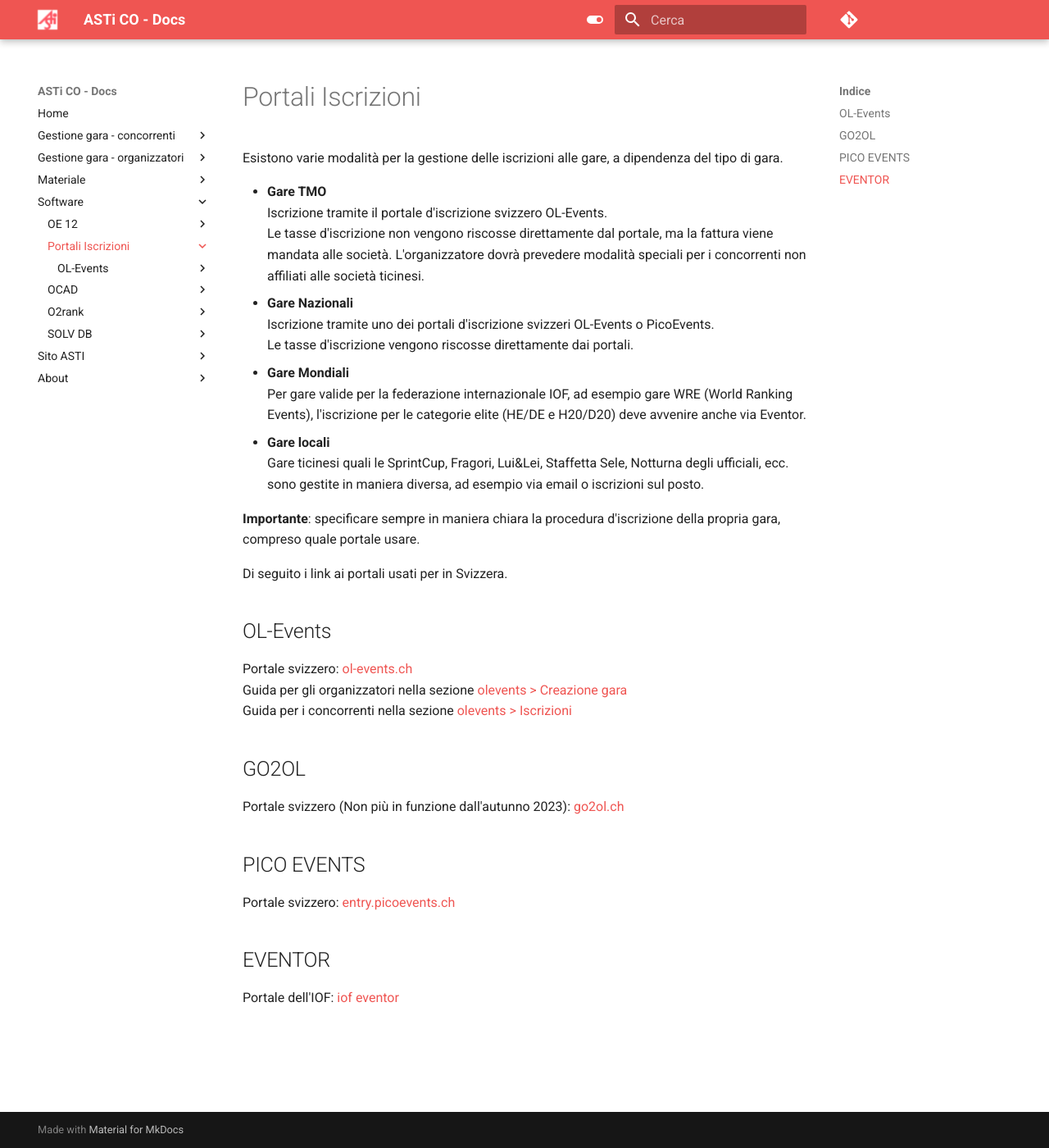
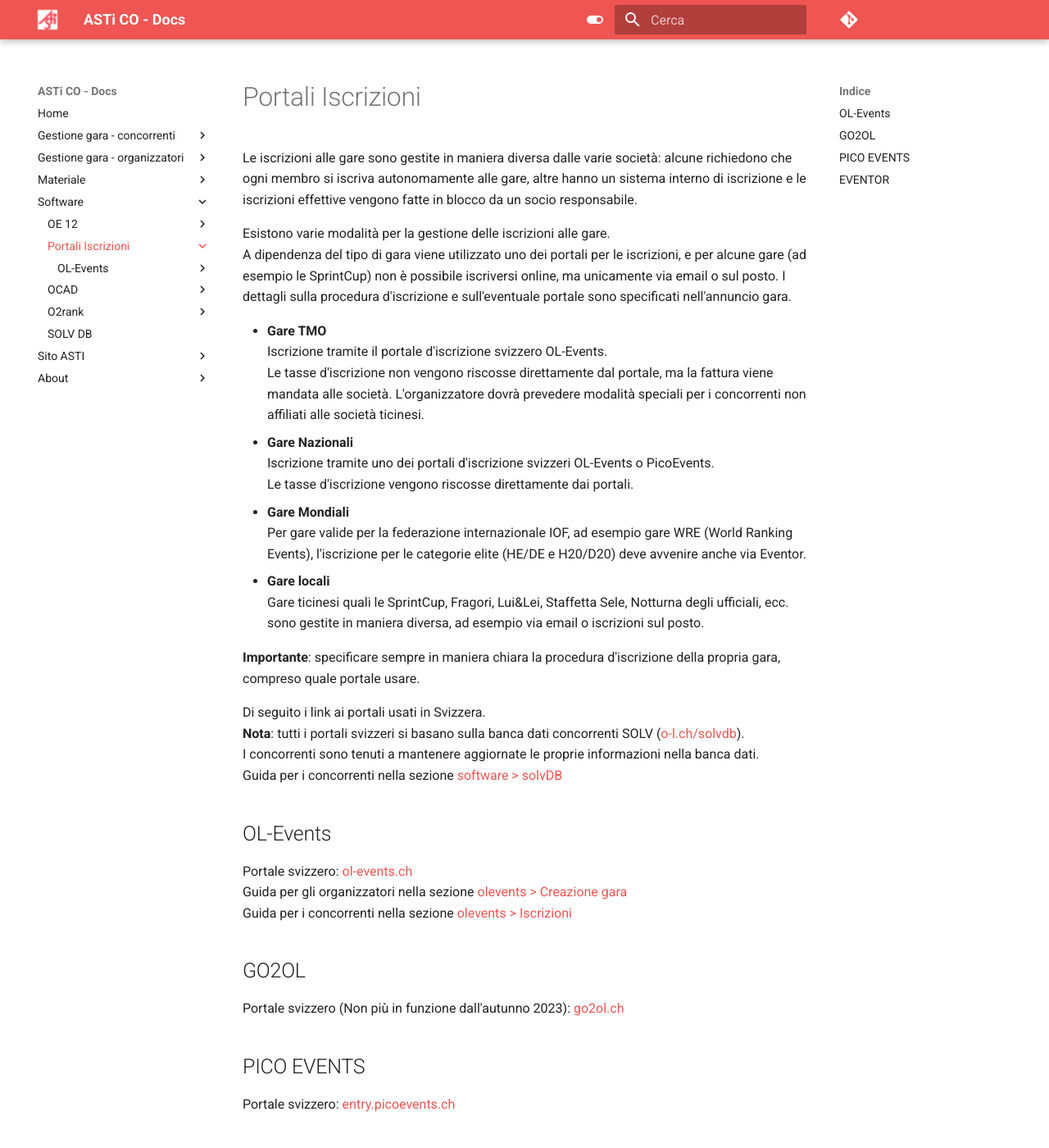
Before and after one commit to asti-co/doc, an MkDocs documentation site: the page built from docs/software/portali_iscrizioni/index.md, in a window 1280 px wide and 1400 px high. Shown: the whole window at 82% size. Built offline with MkDocs 1.6.1 and Material for MkDocs 9.7.7, drawn with Linux system fonts in a browser that asks for light colours; comment, search, counter and statistics services are not loaded; some of the changed text lies outside the part shown.

Commit message:
solvDB pagina unica

```diff
--- a/docs/software/portali_iscrizioni/index.md
+++ b/docs/software/portali_iscrizioni/index.md
@@ -1,5 +1,8 @@
 # Portali Iscrizioni
-Esistono varie modalità per la gestione delle iscrizioni alle gare, a dipendenza del tipo di gara.
+Le iscrizioni alle gare sono gestite in maniera diversa dalle varie società: alcune richiedono che ogni membro si iscriva autonomamente alle gare, altre hanno un sistema interno di iscrizione e le iscrizioni effettive vengono fatte in blocco da un socio responsabile.
+
+Esistono varie modalità per la gestione delle iscrizioni alle gare.
+A dipendenza del tipo di gara viene utilizzato uno dei portali per le iscrizioni, e per alcune gare (ad esempio le SprintCup) non è possibile iscriversi online, ma unicamente via email o sul posto. I dettagli sulla procedura d'iscrizione e sull'eventuale portale sono specificati nell'annuncio gara.
 
 - **Gare TMO**
 Iscrizione tramite il portale d'iscrizione svizzero OL-Events.
@@ -15,7 +18,13 @@
 
 **Importante**: specificare sempre in maniera chiara la procedura d'iscrizione della propria gara, compreso quale portale usare.
 
-Di seguito i link ai portali usati per in Svizzera.
+Di seguito i link ai portali usati in Svizzera.
+**Nota**: tutti i portali svizzeri si basano sulla banca dati concorrenti SOLV ([o-l.ch/solvdb](https://www.o-l.ch/cgi-bin/solvdb)).
+I concorrenti sono tenuti a mantenere aggiornate le proprie informazioni nella banca dati.
+Guida per i concorrenti nella sezione [software > solvDB](../solvDB)
+
+
+
 ## OL-Events
 
 Portale svizzero: [ol-events.ch](https://portal.ol-events.ch/it)
@@ -34,3 +43,4 @@
 ## EVENTOR
 
 Portale dell'IOF: [iof eventor](https://eventor.orienteering.org/Events)
+Questo portale della federazione internazionale di orientamento è usato solo per le categorie elite (anche juniores) e solo per gare WRE (world ranking events), coppa del mondo, campionati del mondo, ecc..
--- a/mkdocs.yml
+++ b/mkdocs.yml
@@ -117,8 +117,7 @@
           - Punti radio: software/o2rank/punti_radio.md
           - Visualizzazione: software/o2rank/concorrenti.md
       - SOLV DB:
-          - Registrazione concorrente: software/solvDB/solvDB.md
-          - Mutazione concorrente: software/solvDB/solvDB.md
+          - "software/solvDB/index.md"
   - Sito ASTI:
       - "sito_asti/index.md"
       - Classifiche TMO: sito_asti/classifiche_tmo.md
```
Also changed, not shown: docs/software/solvDB/index.md (renamed from docs/software/solvDB/solvDB.md).
